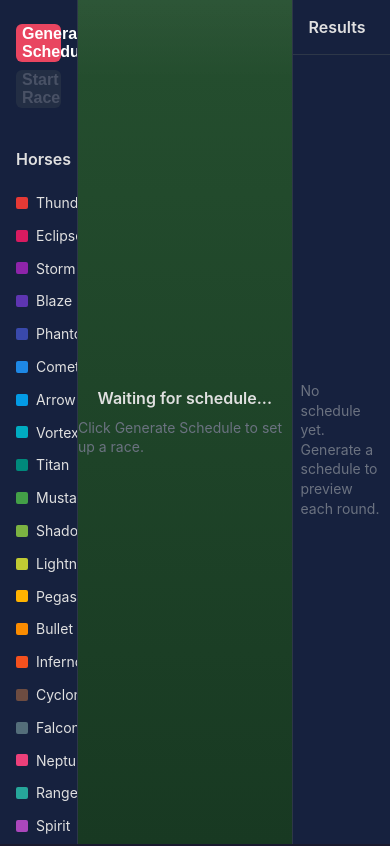
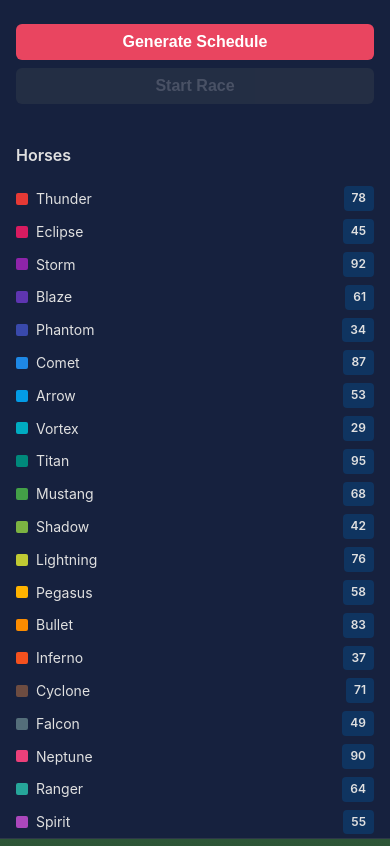
Before and after one commit to ikolass/horse-racing-game, a Vue app: page / in a window 390 px wide. Shown: the top 846 px of the page. Built offline with nearby package versions, Linux system fonts and the light colour scheme.

Commit message:
Fix lint, mobile layout, and race timing consistency

```diff
--- a/src/App.vue
+++ b/src/App.vue
@@ -34,4 +34,29 @@ import ResultsPanel from './components/ResultsPanel.vue'
 .col-track {
   border-right: 1px solid var(--color-divider);
 }
+
+@media (max-width: 1100px) {
+  .col {
+    height: auto;
+    min-height: 0;
+  }
+
+  .col-roster,
+  .col-track {
+    border-right: none;
+    border-bottom: 1px solid var(--color-divider);
+  }
+
+  .col-roster {
+    overflow: visible;
+  }
+
+  .col-track {
+    min-height: 320px;
+  }
+
+  .col-results {
+    min-height: 50vh;
+  }
+}
 </style>
--- a/src/assets/main.css
+++ b/src/assets/main.css
@@ -8,3 +8,13 @@
   margin: 0;
   padding: 0;
 }
+
+@media (max-width: 1100px) {
+  #app {
+    grid-template-columns: minmax(0, 1fr);
+    grid-template-rows: auto minmax(320px, 45vh) minmax(0, 1fr);
+    height: auto;
+    min-height: 100vh;
+    overflow: auto;
+  }
+}
--- a/src/store/modules/race.js
+++ b/src/store/modules/race.js
@@ -185,8 +185,8 @@ const race = {
             rootState.horses.list[a].condition
         )
         const elapsedMs = Math.max(
-          0,
-          Date.now() - (state.roundStartedAt ?? Date.now())
+          ...Object.values(state.roundFinishTimes),
+          0
         )
         dispatch(
           'results/addRoundResult',
```
Also changed, not shown: 2 other files (tests, documents, lock files or other folders).
